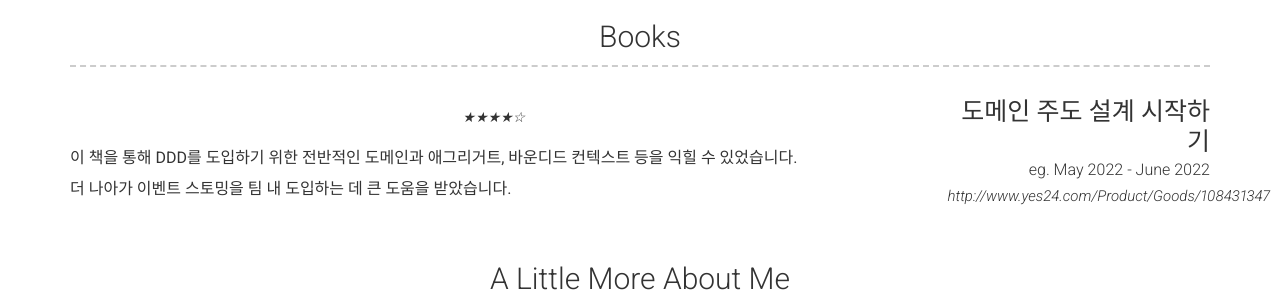
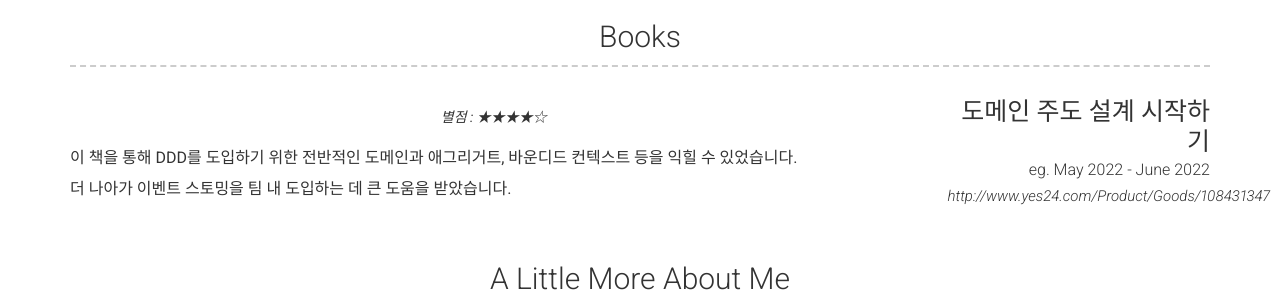
Before and after one commit to kkoon9/kkoon9.github.io, a Jekyll site: the page built from index.md, in a window 1280 px wide. Shown: the part 533-833 px from the top of the page. Built offline with Jekyll 4.4.1, drawn with Linux system fonts in a browser that asks for light colours; nearby versions of some CDN libraries.

Commit message:
fix: 별점 추가
Signed-off-by: kkoon9 <rndrnjs2003@gmail.com>

```diff
--- a/_config.yml
+++ b/_config.yml
@@ -49,7 +49,7 @@ content:
         caption: eg. May 2022 - June 2022
         link: http://www.yes24.com/Product/Goods/108431347
         quote: >
-          ★★★★☆
+          별점 : ★★★★☆
         description: | # this will include new lines to allow paragraphs
           이 책을 통해 DDD를 도입하기 위한 전반적인 도메인과 애그리거트, 바운디드 컨텍스트 등을 익힐 수 있었습니다.
 
```
